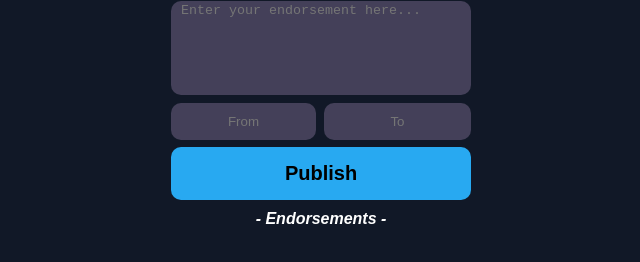
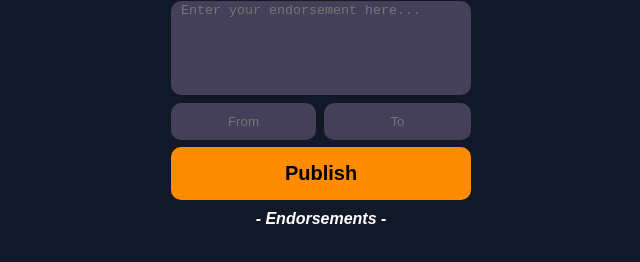
Before and after one commit to Ryanblockz/Endorsement-App, a plain HTML site: page index.html in a window 1280 px wide. In both pictures the pointer is over the button "Publish". Shown: the part 230-492 px from the top of the page, without its empty margins (319-959 px from the left). Drawn offline with Linux system fonts and the light colour scheme; no server answers.

Commit message:
Update index.css

```diff
--- a/index.css
+++ b/index.css
@@ -16,6 +16,16 @@ textarea {
     margin: 30px auto;
     text-align: center;
 
+}
+
+#publishButton:hover {
+    background-color: darkorange;
+    cursor: pointer;
+}
+
+#publishButton:active {
+    background-color: grey;
+    cursor: pointer;
 }
 
 img {
```
